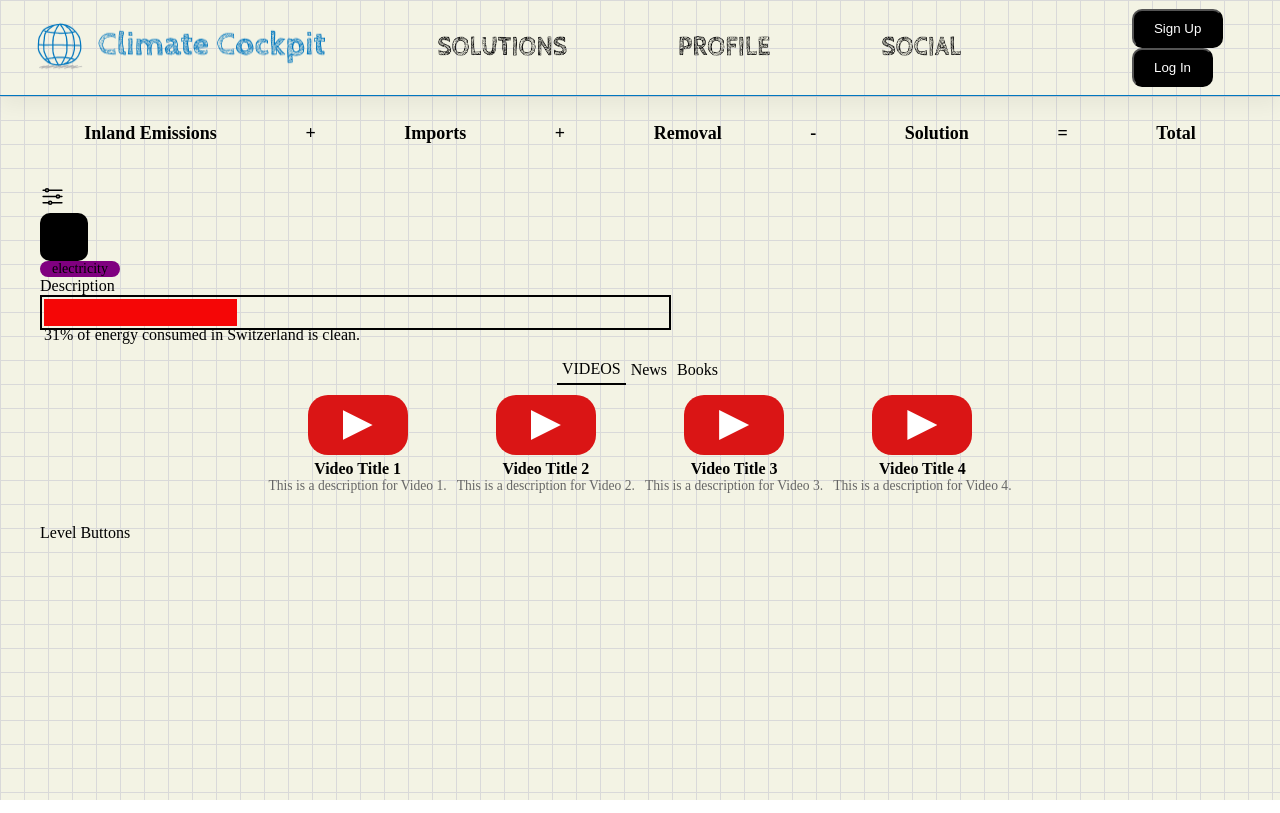
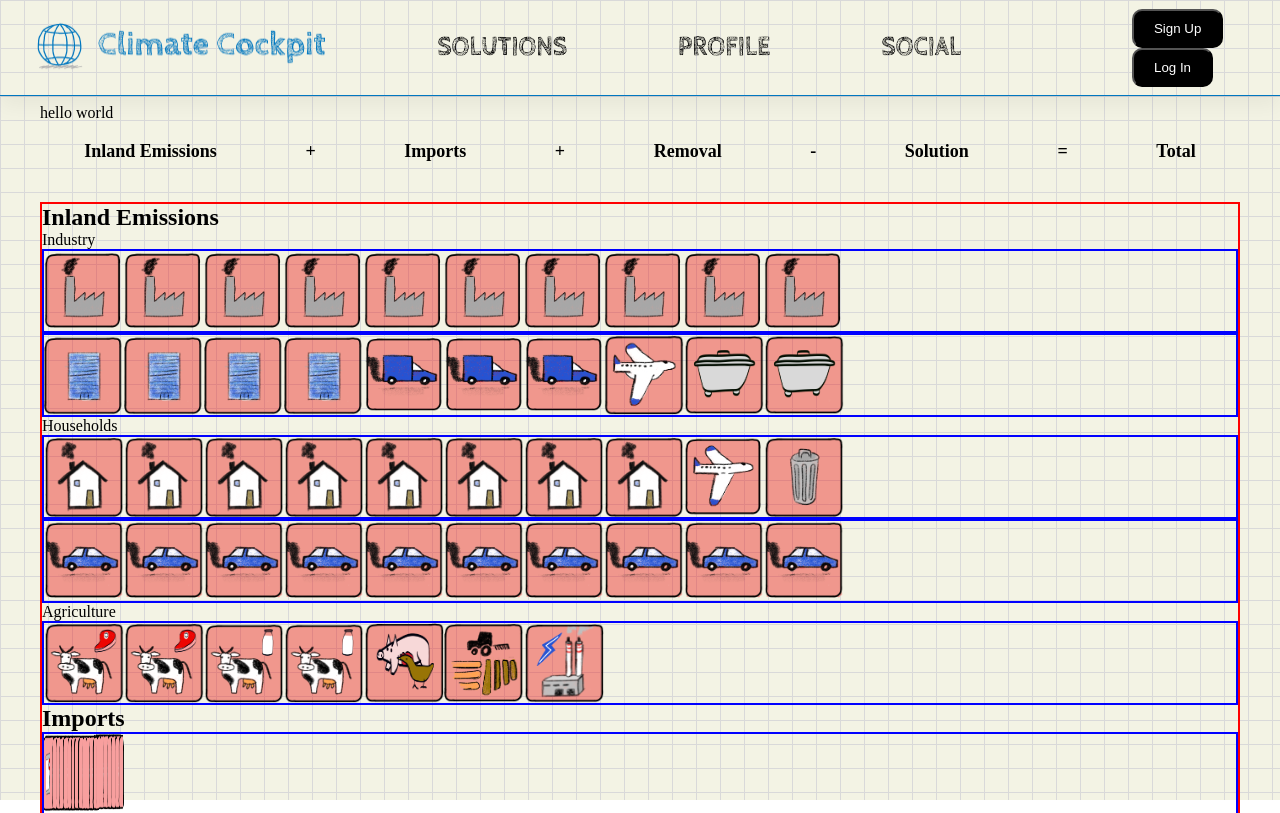
Before and after one commit to ChingT/Climate-Cockpit, a React (Vite) app in the folder frontend/: page /solutions in a window 1280 px wide. Shown: the top 813 px of the page. Built offline with nearby package versions, Linux system fonts and the light colour scheme; what javascript-time-ago would draw is missing.

Commit message:
Images of grid are rendering

```diff
--- a/frontend/src/components/Dashboard/DashboardCategoriesGrid.jsx
+++ /dev/null
@@ -1,3 +0,0 @@
-export default function DashboardCategoriesGrid() {
-  return <></>;
-}
--- /dev/null
+++ b/frontend/src/components/Dashboard/DashboardGrid.jsx
@@ -0,0 +1,166 @@
+import industry from "../../assets/dashboard_icons/Indstry.png";
+import industryBlue from "../../assets/dashboard_icons/Indstry_Blue.png";
+import buildingIndustry from "../../assets/dashboard_icons/Buildings_Commercial.png";
+import buildingIndustryBlue from "../../assets/dashboard_icons/Buildings_Commercial_Blue.png";
+import Trucks from "../../assets/dashboard_icons/Transport_Trucks.png";
+import TrucksBlue from "../../assets/dashboard_icons/Transport_Trucks_Blue.png";
+import freightPlanes from "../../assets/dashboard_icons/Transport_Plane_Freight.png";
+import freightPlanesBlue from "../../assets/dashboard_icons/Transport_Plane_Freight_Blue.png";
+import trashIndustry from "../../assets/dashboard_icons//Trash_Industry.png";
+import trashIndustryBlue from "../../assets/dashboard_icons/Trash_Industry_Blue.png";
+import buildingResidentialIcon from "../../assets/dashboard_icons/Buildings_Residential.png";
+import buildingResidentialIconBlue from "../../assets/dashboard_icons/Buildings_Residential_Blue.png";
+import passengerPlaneIcon from "../../assets/dashboard_icons/Transport_Plane_People.png";
+import passengerPlaneIconBlue from "../../assets/dashboard_icons/Transport_Plane_People_Blue.png";
+import trashHouseholdsIcon from "../../assets/dashboard_icons/Trash_Residential.png";
+import trashHouseholdsIconBlue from "../../assets/dashboard_icons/Trash_Residential_Blue.png";
+import carIcon from "../../assets/dashboard_icons/Transport_Cars.png";
+import carIconBlue from "../../assets/dashboard_icons/Transport_Cars_Blue.png";
+import cowMilkIcon from "../../assets/dashboard_icons/Agriculture_Cow_Milk.png";
+import cowMilkIconBlue from "../../assets/dashboard_icons/Agriculture_Cow_Milk_Blue.png";
+import cowMeatIcon from "../../assets/dashboard_icons/Agriculture_Cow_Meat.png";
+import cowMeatIconBlue from "../../assets/dashboard_icons/Agriculture_Cow_Meat_Blue.png";
+import otherMeatIcon from "../../assets/dashboard_icons/Agriculture_Other_Meat.png";
+import otherMeatIconBlue from "../../assets/dashboard_icons/Agriculture_Other_Meat_Blue.png";
+import plantsIcon from "../../assets/dashboard_icons/Agriculture_Plants.png";
+import plantsIconBlue from "../../assets/dashboard_icons/Agriculture_Plants_Blue.png";
+import electricityIcon from "../../assets/dashboard_icons/Electricity.png";
+import electricityIconBlue from "../../assets/dashboard_icons/Electricity_Blue.png";
+import importsIcon from "../../assets/dashboard_icons/Imports_Long.png";
+import importsIconBlue from "../../assets/dashboard_icons/Imports.png";
+import removalIcon from "../../assets/dashboard_icons/Nature.png";
+import { DashboardGridDiv } from "./dashboard.style.js";
+
+export default function DashboardGrid() {
+  const totalIndustry = 10;
+  const reducedIndustry = 0;
+
+  const totalBuildingCommercial = 4;
+  const reducedBuildingCommercial = 0;
+
+  const totalTrucks = 3;
+  const reducedTrucks = 0;
+
+  const totalFreightPlanes = 1;
+  const reducedFreightPlanes = 0;
+
+  const totalTrashIndustry = 2;
+  const reducedTrashIndustry = 0;
+
+  const totalBuildingResidential = 8;
+  const reducedBuildingResidential = 0;
+
+  const totalPassengerPlanes = 1;
+  const reducedPassengerPlanes = 0;
+
+  const totalTrashHouseholds = 1;
+  const reducedTrashHouseholds = 0;
+
+  const totalCars = 10;
+  const reducedCars = 0;
+
+  const totalCowMilk = 2;
+  const reducedCowMilk = 0;
+
+  const totalCowMeat = 2;
+  const reducedCowMeat = 0;
+
+  const totalOtherMeat = 1;
+  const reducedOtherMeat = 0;
+
+  const totalPlants = 1;
+  const reducedPlants = 0;
+
+  const totalElectricity = 1;
+  const reducedElectricity = 0;
+
+  const totalImports = 1;
+  const reducedImports = 0;
+
+  const totalRemoval = 2;
+  const additionalRemoval = 1;
+
+  const imageStyle = {
+    width: "80px", // Set the desired width here
+    height: "80px", // Set the desired height here
+  };
+
+  const renderIcons = (count, imageUrl) => {
+    return Array.from({ length: count }).map((_, index) => (
+      <img src={imageUrl} key={index} style={imageStyle} />
+    ));
+  };
+
+  return (
+    <DashboardGridDiv>
+      <h2>Inland Emissions</h2>
+      <p>Industry</p>
+      <div>
+        {renderIcons(totalIndustry - reducedIndustry, industry)}
+        {renderIcons(reducedIndustry, industryBlue)}
+      </div>
+      <div>
+        {renderIcons(
+          totalBuildingCommercial - reducedBuildingCommercial,
+          buildingIndustry,
+        )}
+        {renderIcons(reducedBuildingCommercial, buildingIndustryBlue)}
+
+        {renderIcons(totalTrucks - reducedTrucks, Trucks)}
+        {renderIcons(reducedTrucks, TrucksBlue)}
+
+        {renderIcons(totalFreightPlanes - reducedFreightPlanes, freightPlanes)}
+        {renderIcons(reducedFreightPlanes, freightPlanesBlue)}
+
+        {renderIcons(totalTrashIndustry - reducedTrashIndustry, trashIndustry)}
+        {renderIcons(reducedTrashIndustry, trashIndustryBlue)}
+      </div>
+
+      <p>Households</p>
+      <div>
+        {renderIcons(
+          totalBuildingResidential - reducedBuildingResidential,
+          buildingResidentialIcon,
+        )}
+        {renderIcons(reducedBuildingResidential, buildingResidentialIconBlue)}
+
+        {renderIcons(
+          totalPassengerPlanes - reducedPassengerPlanes,
+          passengerPlaneIcon,
+        )}
+        {renderIcons(reducedPassengerPlanes, passengerPlaneIconBlue)}
+
+        {renderIcons(
+          totalTrashHouseholds - reducedTrashHouseholds,
+          trashHouseholdsIcon,
+        )}
+        {renderIcons(reducedTrashHouseholds, trashHouseholdsIconBlue)}
+      </div>
+      <div>
+        {renderIcons(totalCars - reducedCars, carIcon)}
+        {renderIcons(reducedCars, carIconBlue)}
+      </div>
+
+      <p>Agriculture</p>
+      <div>
+        {renderIcons(totalCowMeat - reducedCowMeat, cowMeatIcon)}
+        {renderIcons(reducedCowMeat, cowMeatIconBlue)}
+        {renderIcons(totalCowMilk - reducedCowMilk, cowMilkIcon)}
+        {renderIcons(reducedCowMilk, cowMilkIconBlue)}
+        {renderIcons(totalOtherMeat - reducedOtherMeat, otherMeatIcon)}
+        {renderIcons(reducedOtherMeat, otherMeatIconBlue)}
+        {renderIcons(totalPlants - reducedPlants, plantsIcon)}
+        {renderIcons(reducedPlants, plantsIconBlue)}
+        {renderIcons(totalElectricity - reducedElectricity, electricityIcon)}
+        {renderIcons(reducedElectricity, electricityIconBlue)}
+      </div>
+      <h2>Imports</h2>
+      <div>
+        {renderIcons(totalImports - reducedImports, importsIcon)}
+        {renderIcons(reducedImports, importsIconBlue)}
+      </div>
+      <h2>Removal</h2>
+      <div>{renderIcons(totalRemoval + additionalRemoval, removalIcon)}</div>
+    </DashboardGridDiv>
+  );
+}
--- /dev/null
+++ b/frontend/src/components/Dashboard/SolutionDashboard.jsx
@@ -0,0 +1,12 @@
+import TotalPoints from "./TotalPoints.jsx";
+import DashboardGrid from "./DashboardGrid.jsx";
+
+export default function SolutionDashboard() {
+  return (
+    <>
+      <p>hello world</p>
+      <TotalPoints />
+      <DashboardGrid />
+    </>
+  );
+}
--- a/frontend/src/components/Dashboard/dashboard.style.js
+++ b/frontend/src/components/Dashboard/dashboard.style.js
@@ -1,4 +1,20 @@
 import styled from "styled-components";
+
+export const DashboardGridDiv = styled.div`
+  display: flex;
+  flex-direction: column;
+  border: 2px solid red;
+  & > div {
+    display: flex;
+    flex-direction: row;
+    border: 2px solid blue;
+  }
+`;
+
+export const DashboardIcons = styled.div`
+  width: 100px;
+  height: 100px;
+`;
 
 export const DashboardCategoriesTotalPoints = styled.div`
   display: flex;
--- a/frontend/src/components/Solution/SolutionDropDown.jsx
+++ b/frontend/src/components/Solution/SolutionDropDown.jsx
@@ -7,7 +7,7 @@ export default function SolutionDropDown() {
   return (
     <>
       <ImpactIcon />
-      <CategoryLabel category="electricity" />
+      <CategoryLabel category="industry" />
       <>Description</>
       <ProgressComponent percentage={31} />
       <Resources />
--- a/frontend/src/pages/SolutionsPage.jsx
+++ b/frontend/src/pages/SolutionsPage.jsx
@@ -1,8 +1,7 @@
-import TotalPoints from "../components/Dashboard/TotalPoints.jsx";
-import DashboardCategoriesGrid from "../components/Dashboard/DashboardCategoriesGrid.jsx";
 import SolutionDropDown from "../components/Solution/SolutionDropDown.jsx";
 import SolutionFilter from "../components/SolutionFilter/SolutionFilter.jsx";
 import styled from "styled-components";
+import SolutionDashboard from "../components/Dashboard/SolutionDashboard.jsx";
 
 const Main = styled.div`
   margin-top: 4rem;
@@ -10,8 +9,7 @@ const Main = styled.div`
 const SolutionsPage = () => {
   return (
     <Main>
-      <TotalPoints />
-      <DashboardCategoriesGrid />
+      <SolutionDashboard />
       <SolutionFilter />
       <SolutionDropDown />
     </Main>
```
Also changed, not shown: frontend/src/components/Dashboard/DashboardCategories.jsx (deleted, +0 -11 lines), frontend/src/assets/dashboard_icons/Agriculture_Other_Meat_Blue.png (renamed from frontend/src/assets/dashboard_icons/Agriculture_Other_Meat copy.png).
